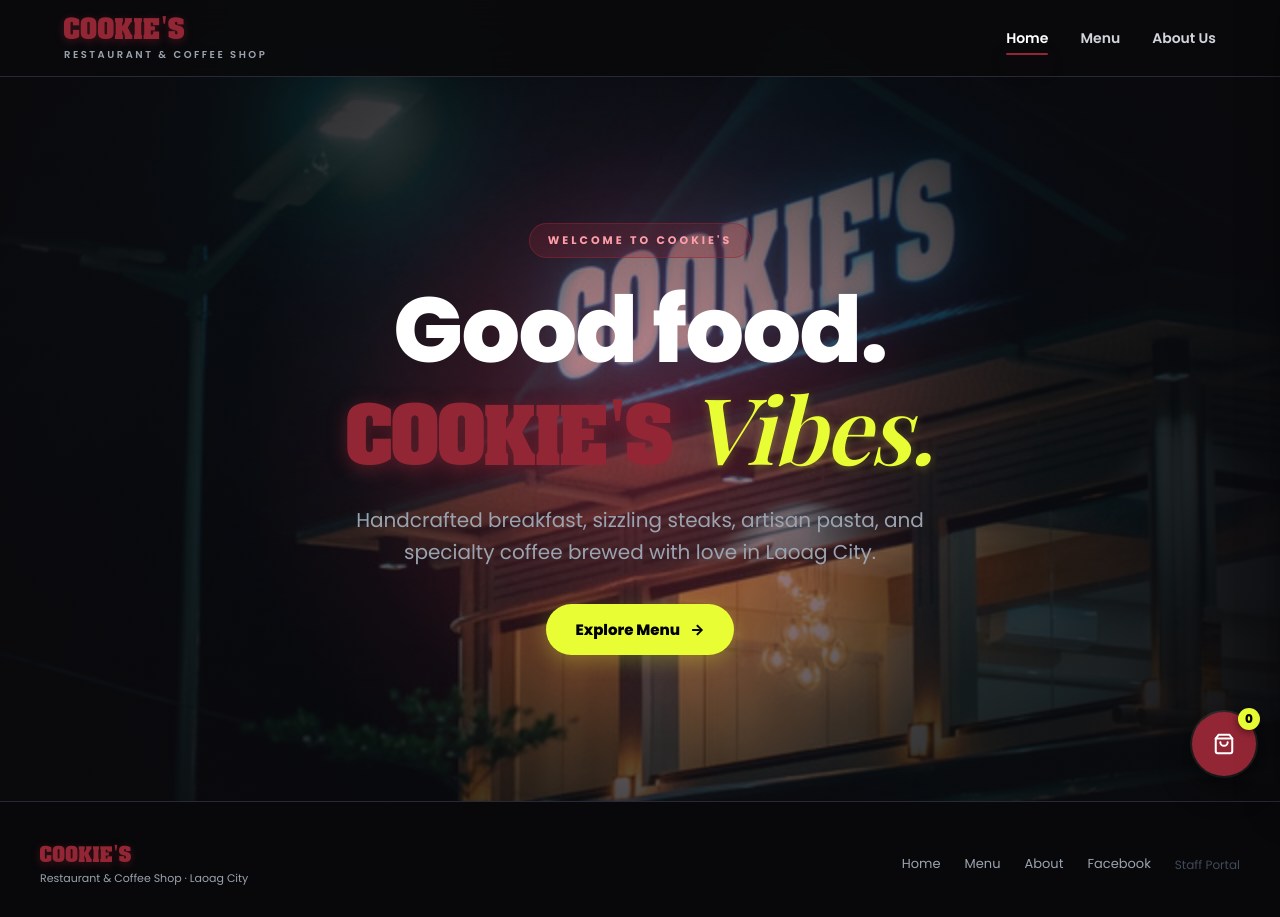
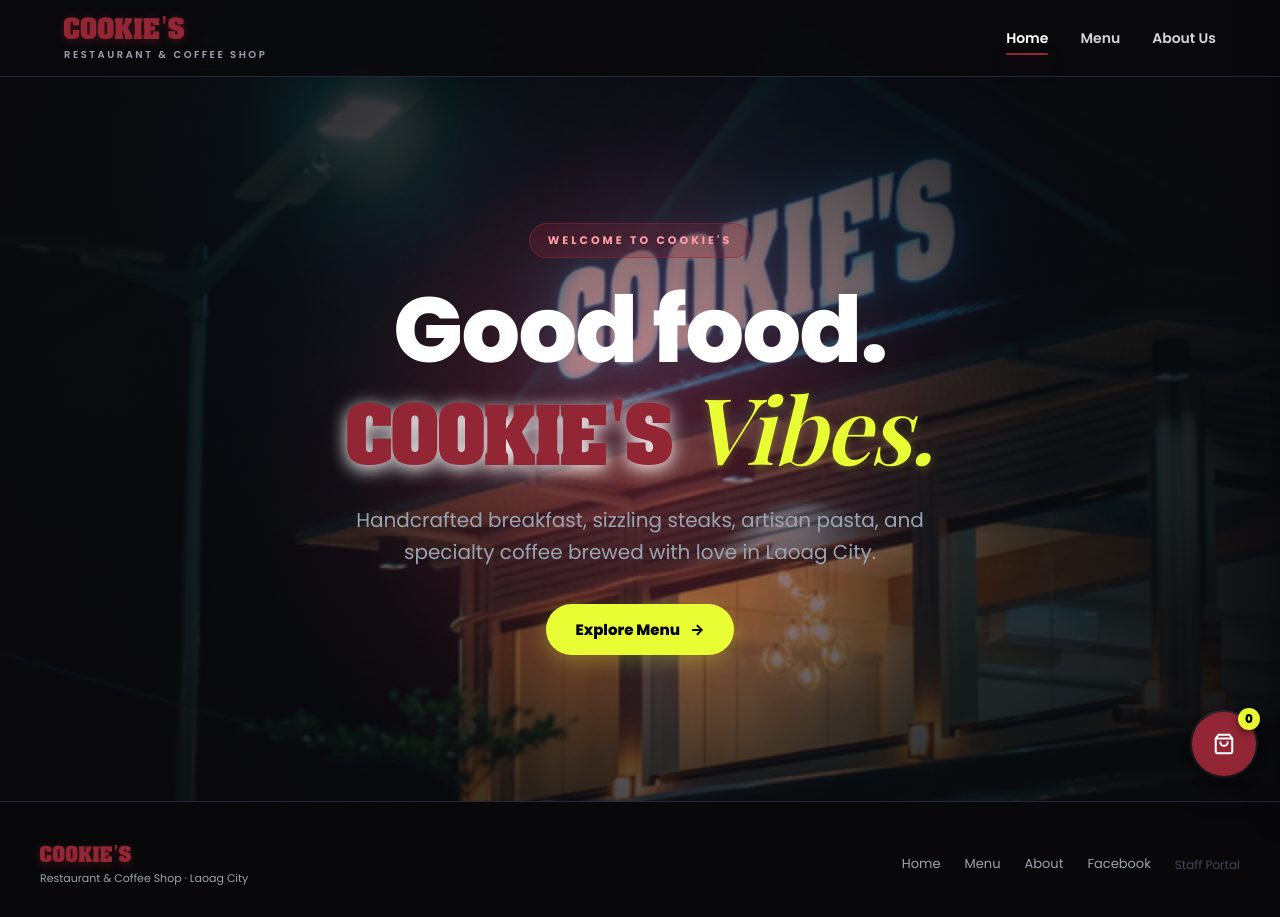
Before and after one commit to drixtz/cookies-restaurant, a website: page public/index.html in a window 1280 px wide. Drawn offline with nearby package versions, Linux system fonts and the light colour scheme; no server answers; a web font is replaced by a local one.

Commit message:
describe your changes here

```diff
--- a/public/style.css
+++ b/public/style.css
@@ -305,7 +305,7 @@ main {
   color: var(--dark-red);
   font-weight: normal;
   display: inline-block;
-  text-shadow: 0 4px 18px rgba(147, 38, 53, 0.5);
+  text-shadow: 0 4px 18px rgb(255, 253, 253);
 }
 
 .hero h1 .accent-script {
```
